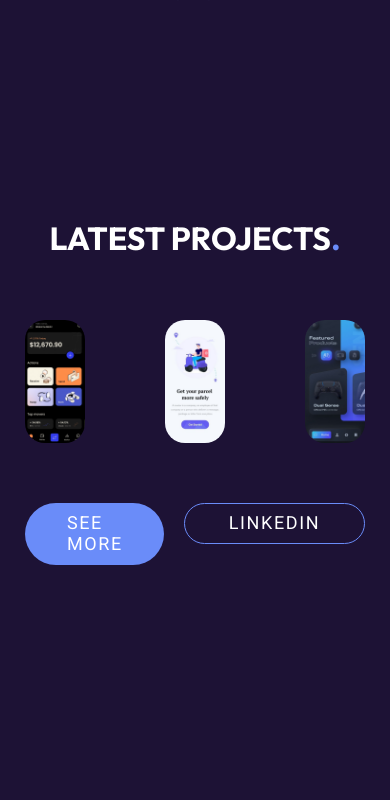
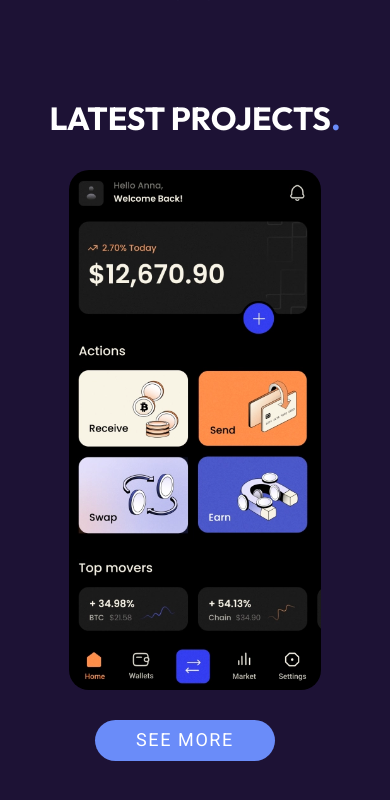
Before and after one commit to mariquegonn-dev/portfolioDev, a plain HTML site: page index.html in a window 390 px wide. Shown: the part 897-1697 px from the top of the page. Before the commit the page ends 1582 px from the top, so only its background shows below. Drawn offline with Linux system fonts and the light colour scheme.

Commit message:
projects responsive adicionado, Ñ COMPLETO

```diff
--- a/index.html
+++ b/index.html
@@ -54,20 +54,24 @@
     <ul class="projects__list">
       <li>
         <a href="/"><img class="projects__list-img" src="./img/projects__1.png" alt="projeto link 1"></a>
-
       </li>
       <li>
         <a href="/"><img class="projects__list-img" src="./img/projects__2.png" alt="projeto link 2"></a>
-
       </li>
       <li>
         <a href="/"><img class="projects__list-img" src="./img/projects__3.png" alt="projeto link 3"></a>
       </li>
     </ul>
 
+    <ul class="projects__list-teste">
+      <li>
+        <a href="/"><img class="projects__list-img" src="./img/projects__1.png" alt="projeto link 1"></a>
+      </li>
+    </ul>
+
     <ul class="font__button projects__list-button">
       <li><a class="cor-0 projects__button-bold" href="/">See More</a></li>
-      <li><a class="cor-0 projects__button-border btn__remove" href="/">Linkedin</a></li>
+      <li><a class="cor-0 projects__button-border btn__remove2" href="/">Linkedin</a></li>
     </ul>
   </section>
 
--- a/style/hero/hero.css
+++ b/style/hero/hero.css
@@ -7,6 +7,7 @@
   display: grid;
   grid-template-columns: 1fr 1fr;
   padding: 120px 30px;
+  gap: 80px;
 }
 
 .hero__main {
--- a/style/projects/projects.css
+++ b/style/projects/projects.css
@@ -1,6 +1,6 @@
 .projects {
   display: grid;
-  padding: 120px 30px;
+  padding: 0px 30px 120px 30px;
   justify-content: center;
   gap: 60px;
   justify-items: center;
@@ -47,3 +47,40 @@
 .projects__button-border:hover {
   border-color: var(--cor-2);
 }
+
+.projects__list-teste {
+  display: none;
+}
+
+@media (max-width: 950px) {
+  .projects {
+    justify-items: center;
+  }
+
+  .projects__list {
+    display: none;
+  }
+
+  .projects__list-teste {
+    display: block;
+  }
+
+  .projects__main-h1 {
+    max-width: 10ch;
+  }
+}
+
+@media (max-width: 550px) {
+  .projects {
+    gap: 30px;
+    padding: 0px 30px 80px 30px;
+  }
+
+  .projects__main-h1 {
+    max-width: max-content;
+  }
+
+  .btn__remove2 {
+    display: none;
+  }
+}
```
